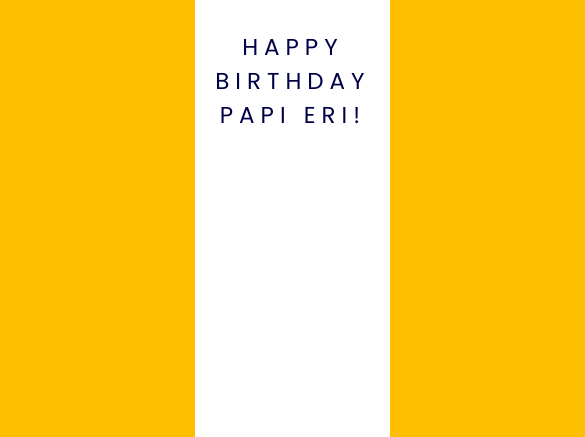
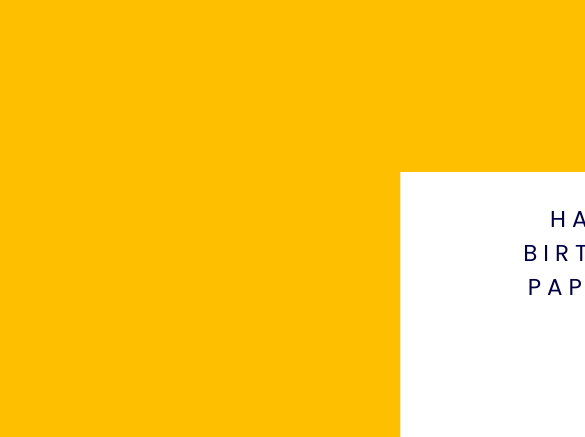
Before and after one commit to peterdarmadji/Birthday, a plain HTML site: page index.html in a window 390 px wide. Shown: the top 437 px of the page, 585 px wide, since content can reach past the window. Drawn offline with Linux system fonts and the light colour scheme.

Commit message:
Add files via upload

```diff
--- a/style.css
+++ b/style.css
@@ -145,15 +145,6 @@
     transform: rotateY(-180deg); /* Adjust as needed */
 }
 
-/* Media query for Galaxy A8 and similar devices */
-@media only screen and (max-width: 768px) {
-    .card {
-        width: 100%; /* Adjust to fit the screen */
-        height: auto; /* Adjust height accordingly */
-        /* Additional styling adjustments for mobile */
-    }
-}
-
 /* The Modal (background) */
 .modal {
     display: none; /* Hidden by default */
```
